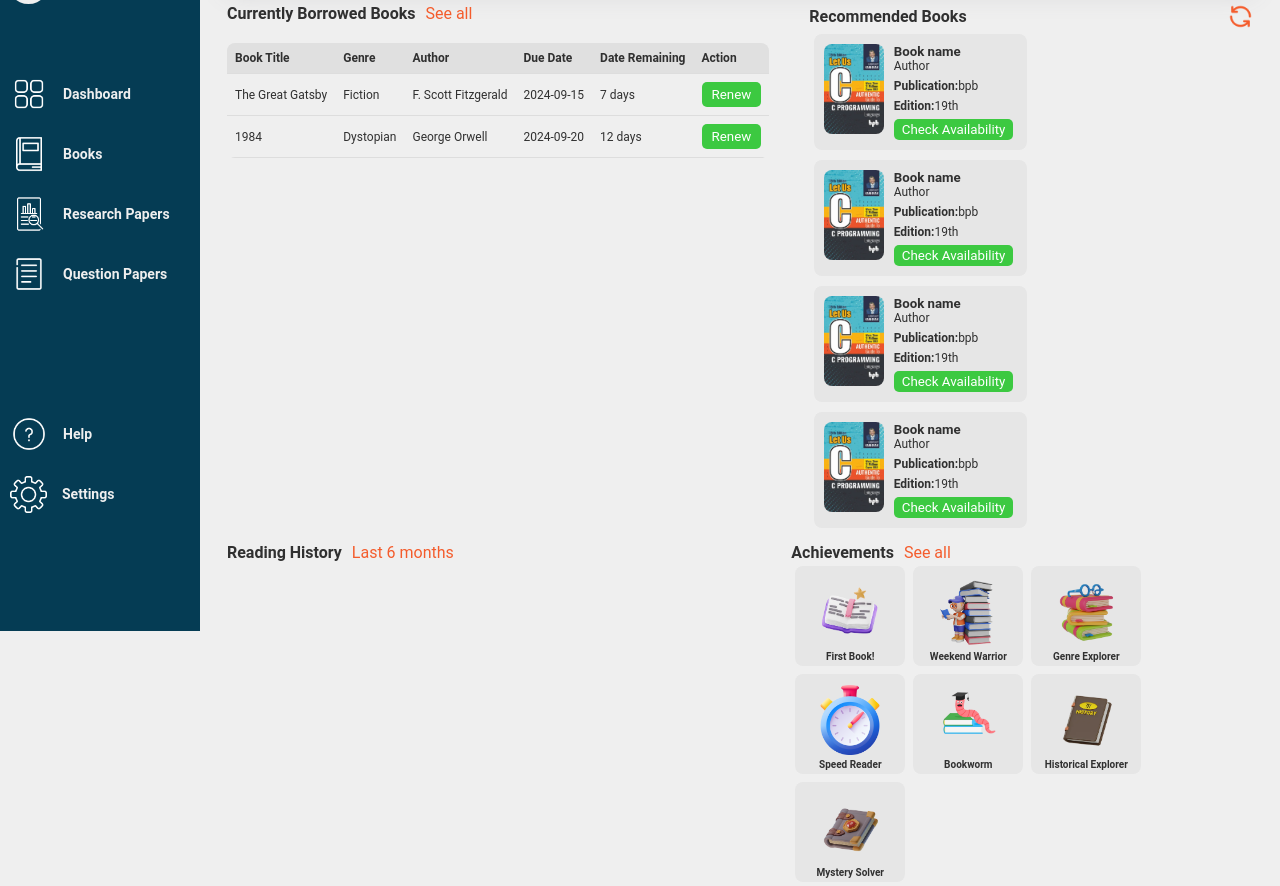
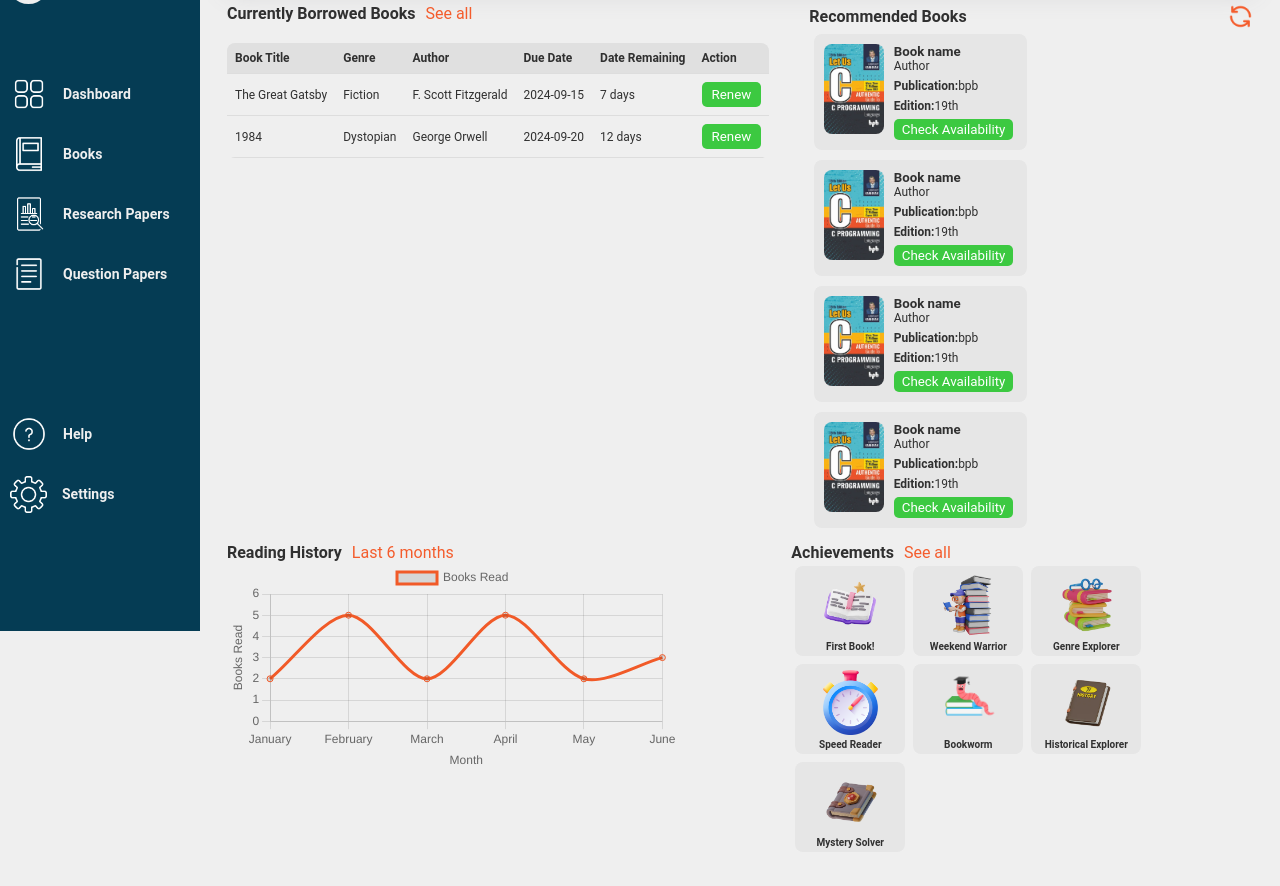
Before and after one commit to IgniTek-Club/LibraryManagementSystem, a plain HTML site: page frontend/studentDashboard/student.html in a window 1280 px wide. Shown: the part 169-1055 px from the top of the page. After the commit the page ends 1025 px from the top, so only its background shows below. Drawn offline with nearby package versions, Linux system fonts and the light colour scheme.

Commit message:
chart.js integrated - student dashboard done

```diff
--- a/frontend/studentDashboard/student.css
+++ b/frontend/studentDashboard/student.css
@@ -377,7 +377,7 @@ body {
   align-items: center;
   text-align: center;
   border-radius: 8px;
-  height: 100px;
+  height: 90px;
 }
 
 .icon-item h5 {
@@ -386,6 +386,13 @@ body {
 }
 
 .icon-item img {
-  padding-top: 10px;
-  width: 70px;
+  padding-top: 5px;
+  width: 65px;
 }
+
+.chart {
+  width: 80%;
+  height: 210px;
+  /* max-width: 600px;
+  height: 400px; */
+}
--- a/frontend/studentDashboard/student.html
+++ b/frontend/studentDashboard/student.html
@@ -265,12 +265,7 @@
         </div>
       </div>
     </div>
-    <script
-      src="https://cdnjs.cloudflare.com/ajax/libs/Chart.js/4.4.1/chart.min.js"
-      integrity="sha512-L0Shl7nXXzIlBSUUPpxrokqq4ojqgZFQczTYlGjzONGTDAcLremjwaWv5A+EDLnxhQzY5xUZPWLOLqYRkY0Cbw=="
-      crossorigin="anonymous"
-      referrerpolicy="no-referrer"
-    ></script>
+    <script src="https://cdn.jsdelivr.net/npm/chart.js"></script>
     <script src="student.js"></script>
   </body>
 </html>
--- a/frontend/studentDashboard/student.js
+++ b/frontend/studentDashboard/student.js
@@ -1,36 +1,39 @@
-// Function to get the last N months
-function getLastNMonths(count) {
-  const labels = [];
-  const date = new Date();
+const ctx = document.getElementById("readingHistory").getContext("2d");
 
-  for (let i = 0; i < count; i++) {
-    const month = new Intl.DateTimeFormat('en', { month: 'short' }).format(date);
-    labels.unshift(month);
-    date.setMonth(date.getMonth() - 1);
-  }
-
-  return labels;
-}
-
-// Ensure your code runs after the DOM is fully loaded
-document.addEventListener("DOMContentLoaded", function () {
-  const labels = getLastNMonths(6);  // Get the last 6 months
-  const data = {
-    labels: labels,
-    datasets: [{
-      label: 'Reading History',
-      data: [3, 5, 4, 6, 7, 4],
-      fill: true,
-      borderColor: 'rgb(244, 92, 44)',
-      pointBackgroundColor: 'rgb(244, 92, 44)',
-      pointBorderWidth: '2',
-      tension: 0.4
-    }]
-  };
-
-  const ctx = document.getElementById('readingHistory').getContext('2d');
-  new Chart(ctx, {
-    type: 'line',
-    data: data,
-  });
+const myLineChart = new Chart(ctx, {
+  type: "line",
+  data: {
+    labels: ["January", "February", "March", "April", "May", "June"],
+    datasets: [
+      {
+        label: "Books Read",
+        data: [2, 5, 2, 5, 2, 3], // Sample data
+        fill: false,
+        borderColor: "rgba(241, 90, 40)",
+        tension: 0.3,
+      },
+    ],
+  },
+  options: {
+    responsive: true,
+    maintainAspectRatio: false, // Ensures the canvas adapts to its container
+    scales: {
+      x: {
+        display: true,
+        title: {
+          display: true,
+          text: "Month",
+        },
+      },
+      y: {
+        display: true,
+        title: {
+          display: true,
+          text: "Books Read",
+        },
+        beginAtZero: true, // Ensure the Y-axis starts at 0
+        suggestedMax: Math.max(...[4, 2, 5, 3, 2, 2]) + 1, // Add 1 to the max value in the data
+      },
+    },
+  },
 });
```
